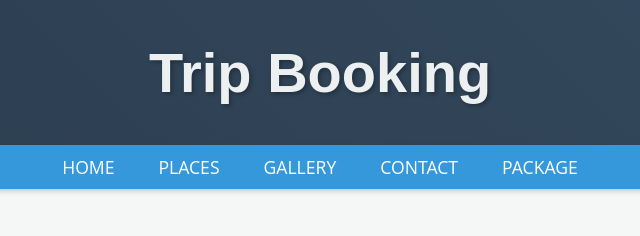
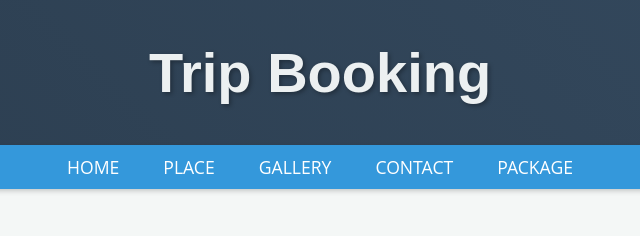
Before and after one commit to AshokRucca/TripBooking, a plain HTML site: page index.html in a window 1280 px wide. Shown: the top 236 px of the page, 320-960 px from the left. Drawn offline with Linux system fonts and the light colour scheme.

Commit message:
Update index.html

```diff
--- a/index.html
+++ b/index.html
@@ -13,7 +13,7 @@
     </header>
     <nav>
         <a href="#">HOME</a>
-        <a href="#">PLACES</a>
+        <a href="#">PLACE</a>
         <a href="#">GALLERY</a>
         <a href="#">CONTACT</a>
         <a href="#">PACKAGE</a>
```
